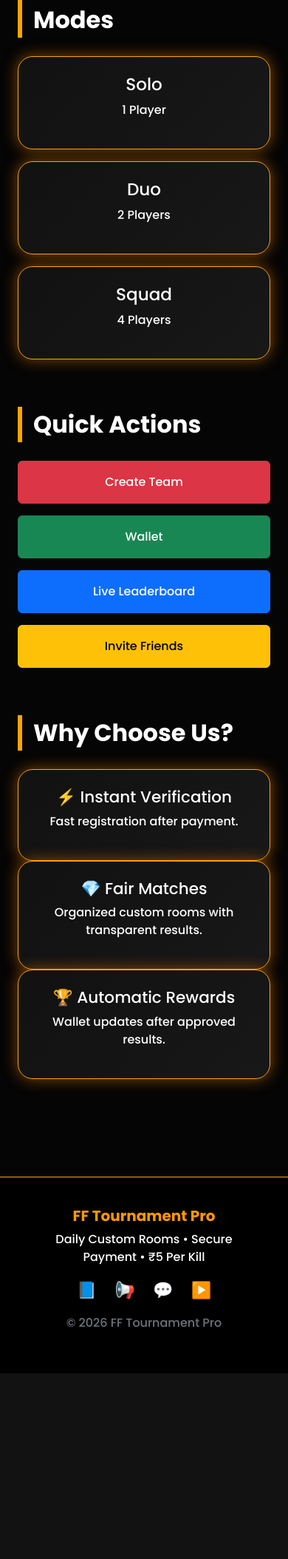
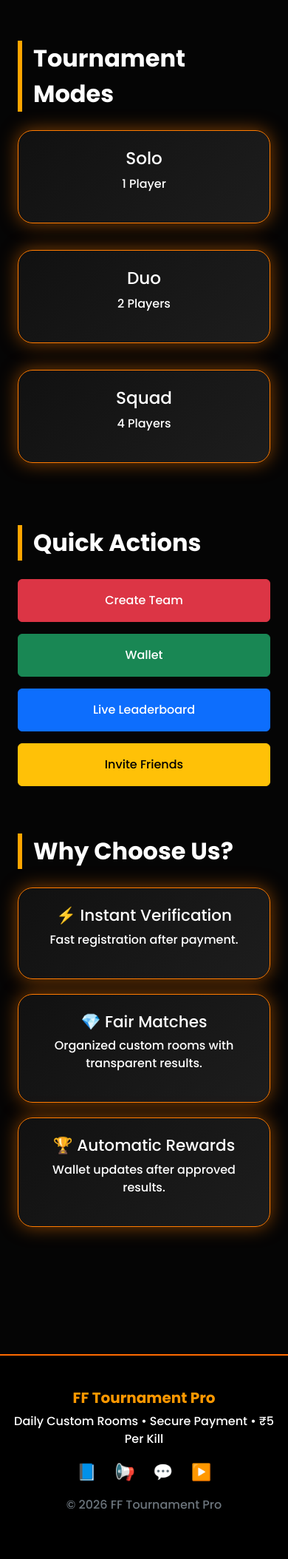
Before and after one commit to workload139-creator/gametournament, a Django app: template templates/home.html in a window 390 px wide. Shown: the part 1686-3794 px from the top of the page at 74% size. Before the commit the page ends 3543 px from the top, so only its background shows below. Run offline with Django 3.2, Linux system fonts and the light colour scheme; the template is opened without the code that fills it: most values are stand-ins (such as "Sample title", 1, 10 or a date in 2020).

Commit message:
Refactor dashboard CSS styles for improved design

```diff
--- a/static/css/dashboard.css
+++ b/static/css/dashboard.css
@@ -1,12 +1,12 @@
 .gaming-card{
 
-background:linear-gradient(135deg,#111,#181818);
+background:linear-gradient(135deg,#111,#1d1d1d);
 
-border:1px solid orange;
+border:1px solid #ff7b00;
 
 border-radius:20px;
 
-box-shadow:0 0 20px rgba(255,136,0,.5);
+box-shadow:0 0 25px rgba(255,123,0,.5);
 
 transition:.3s;
 
@@ -14,52 +14,40 @@ transition:.3s;
 
 .gaming-card:hover{
 
-transform:translateY(-5px);
+transform:translateY(-4px);
 
-box-shadow:0 0 35px orange;
+box-shadow:0 0 35px #ff9800;
 
 }
 
-.transaction-row{
+.stat-box{
 
-display:flex;
+text-align:center;
 
-justify-content:space-between;
+padding:18px;
 
-padding:10px 0;
+background:#222;
 
-border-bottom:1px solid rgba(255,255,255,.1);
+border-radius:15px;
+
+margin-bottom:10px;
 
 }
 
-.footer{
+.stat-box h3{
 
-background:#000;
+color:#ff9800;
 
-padding:40px;
-
-margin-top:60px;
-
-border-top:1px solid orange;
-
-color:#fff;
+font-weight:700;
 
 }
 
-.countdown-box{
+@media(max-width:768px){
 
-background:#111;
+.gaming-card{
 
-padding:12px;
-
-text-align:center;
-
-border:2px solid orange;
-
-border-radius:10px;
-
-font-size:22px;
-
-color:#fff;
+margin-bottom:20px;
 
 }
+
+}
```
